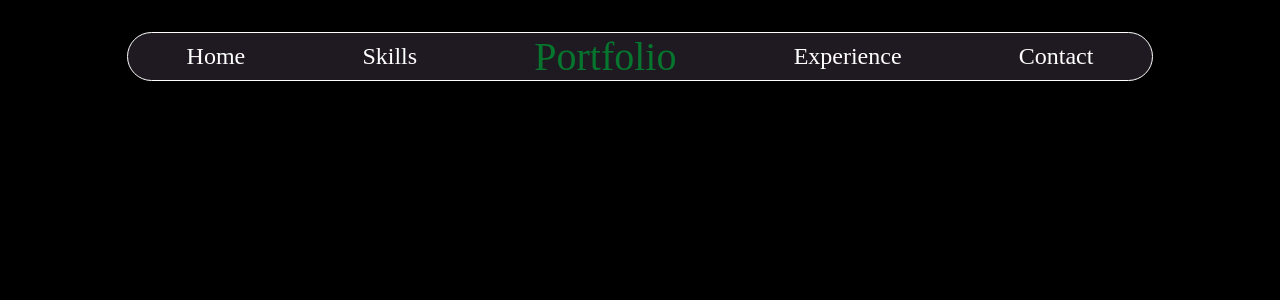
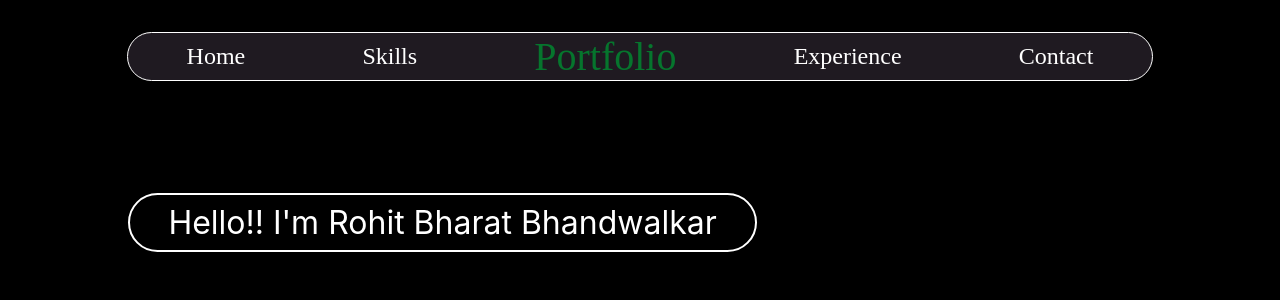
Before and after one commit to RohitBB3010/portfolio, a React (Create React App) app: page / in a window 1280 px wide. Shown: the top 300 px of the page. Built offline with nearby package versions, Linux system fonts and the light colour scheme; a web font is replaced by a local one.

Commit message:
Added intro text:

```diff
--- a/src/App.js
+++ b/src/App.js
@@ -1,10 +1,12 @@
 import './App.css';
 import Navbar from './components/navbar';
+import HomePage from './home_page';
 
 function App() {
   return (
     <div className="App">
       <Navbar> </Navbar>
+      <HomePage> </HomePage>
     </div>
   );
 }
--- a/src/components/navbar.css
+++ b/src/components/navbar.css
@@ -10,7 +10,7 @@
     width: 80vw;
     padding: 0;
     margin: 4vh auto;
-    border-radius: 50rem;
+    border-radius: 25rem;
     background-color: var(--primary1);
     display: flex;
     align-self: center;
--- /dev/null
+++ b/src/home_page.css
@@ -0,0 +1,15 @@
+@import './constants/colors.css';
+
+.home_page{
+    margin: 10vh 10vw;
+    padding: 1vh 3vw;
+    display: inline-block;
+    border: solid #fff 2px;
+    border-radius: 25rem;
+}
+
+
+.intro{
+    color: var(--light1);
+    font-size: 2rem;
+}
--- /dev/null
+++ b/src/home_page.js
@@ -0,0 +1,14 @@
+import './home_page.css';
+
+const HomePage = () => {
+
+    return(
+        <div className="home_page">
+            <div className="intro">
+                Hello!! I'm Rohit Bharat Bhandwalkar
+            </div>
+        </div>
+    );
+}
+
+export default HomePage;
```
